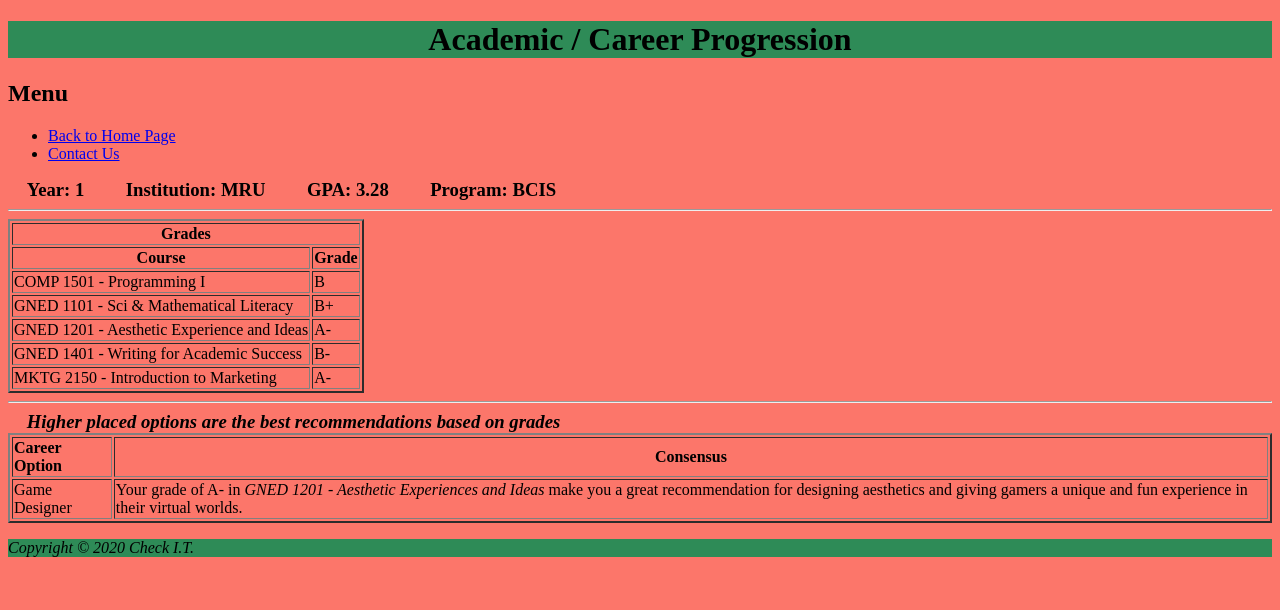
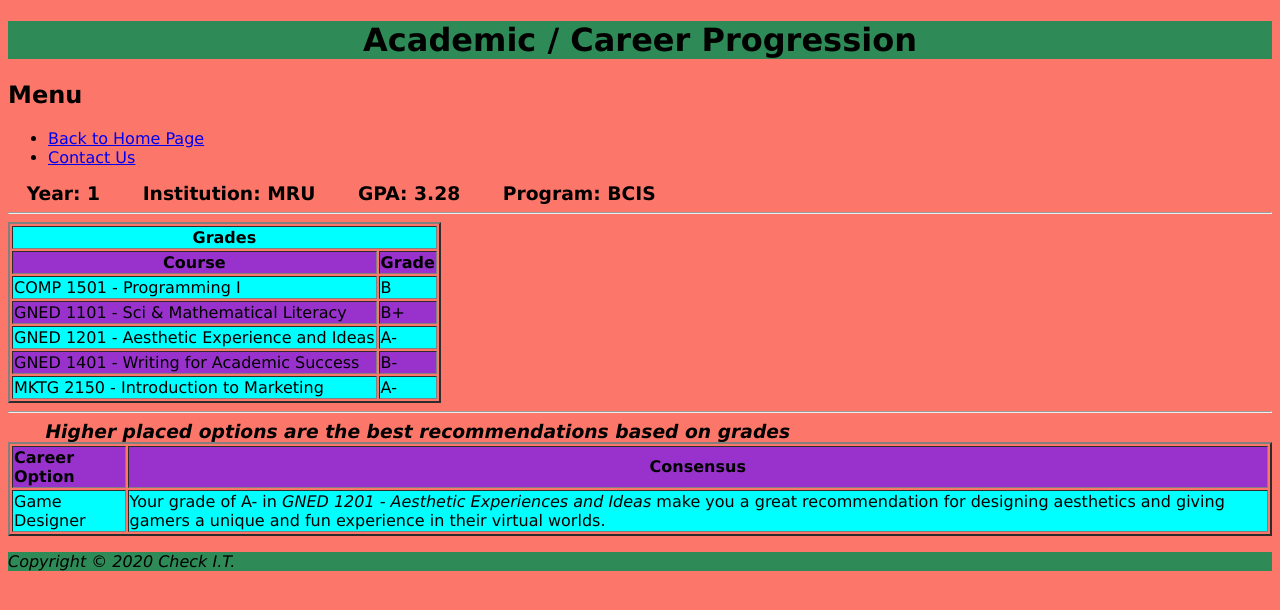
Before and after one commit to DarylleDiego/Assignment01, a PHP site: page /sample.html in a window 1280 px wide. Shown: the top 610 px of the page. Run offline with PHP 8.4, Linux system fonts and the light colour scheme.

Commit message:
Color to the table

```diff
--- a/contact.css
+++ b/contact.css
@@ -3,6 +3,7 @@
 }
 body {
     background-color: #FC766AFF;
+    font-family: Verdana, Geneva, Tahoma, sans-serif;
 }
 h1 {
     color: black;
--- a/index.html
+++ b/index.html
@@ -27,6 +27,8 @@
         </nav>
 
         <hr>
+
+        <main>
 
         <article>
             <p>
@@ -76,6 +78,7 @@
         <input type="submit" value="Send">
         <input type="reset" value="Reset">
 
+    </main>
 
     </br>
         <a href="#content" id="tex">Back to Top</a>
--- a/sample.css
+++ b/sample.css
@@ -3,13 +3,34 @@ header, footer {
 }
 body {
     background-color: #FC766AFF;
+    font-family: Verdana, Geneva, Tahoma, sans-serif;
 }
-main h3 {
+main>h3 {
     display: inline;
     margin: 1em;
 }
+
+
+
+
+#even{
+    background-color: cyan;
+}
+
+#even :hover{
+    color: deeppink;
+}
+
+#odd{
+    background-color: darkorchid;
+}
+
+#odd :hover{
+    color: white;
+}
+
 #career {
     display: inline;
-    margin 2em;
+    margin: 2em;
     font-style: italic;
 }
--- a/sample.html
+++ b/sample.html
@@ -33,30 +33,30 @@
             <h3>Program: BCIS</h3>
         <hr>
         <table border="2">
-           <tr>
+           <tr id="even">
                <td colspan=2 align="middle"><b>Grades</b></td>
            </tr>
-           <tr>
+           <tr id="odd">
                <td align="middle"><strong>Course</strong></td>
                <td><strong>Grade</strong></td>
            </tr>
-           <tr>
+           <tr id="even">
                <td>COMP 1501 - Programming I</td>
                <td>B</td>
            </tr>
-           <tr>
+           <tr id="odd">
                <td>GNED 1101 - Sci & Mathematical Literacy</td>
                <td>B+</td>
            </tr>
-           <tr>
+           <tr id="even">
                <td>GNED 1201 - Aesthetic Experience and Ideas</td>
                <td>A-</td>
            </tr>
-           <tr>
+           <tr id="odd">
                <td>GNED 1401 - Writing for Academic Success</td>
                <td>B-</td>
            </tr>
-           <tr>
+           <tr id="even">
                <td>MKTG 2150 - Introduction to Marketing</td>
                <td>A-</td>
            </tr>
@@ -66,11 +66,11 @@
 
         <table border="2">
             <h3 id="career">Higher placed options are the best recommendations based on grades</h3>
-            <tr>
+            <tr id="odd">
                 <td><strong>Career Option</strong</td>
                 <td align="middle"><strong>Consensus</strong></td>
             </tr>
-            <tr>
+            <tr id="even">
                 <td>Game Designer</td>
                 <td>Your grade of A- in <em>GNED 1201 - Aesthetic Experiences and Ideas</em>
                 make you a great recommendation for designing aesthetics and giving gamers
```
Also changed, not shown: index.css (+6 -3 lines).
